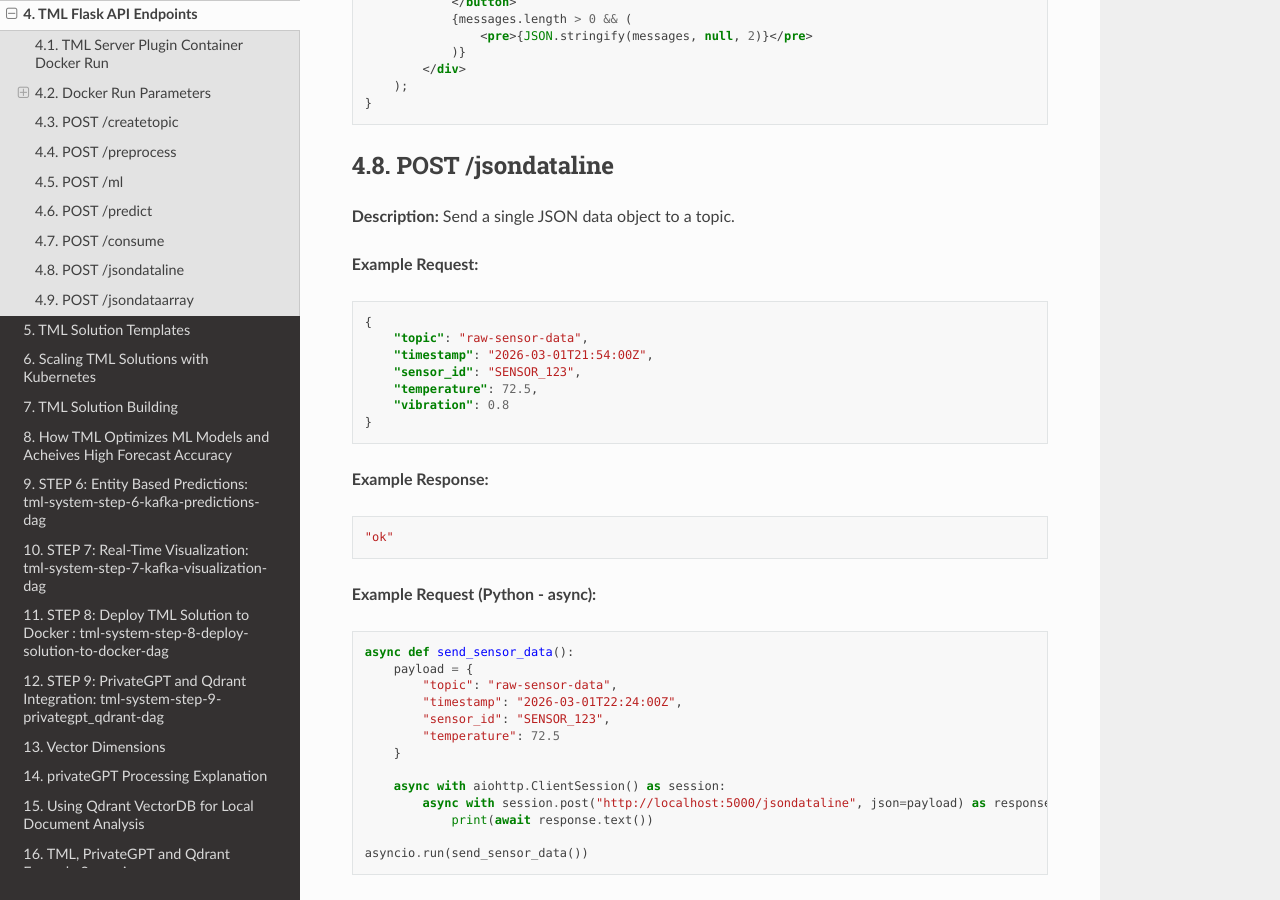
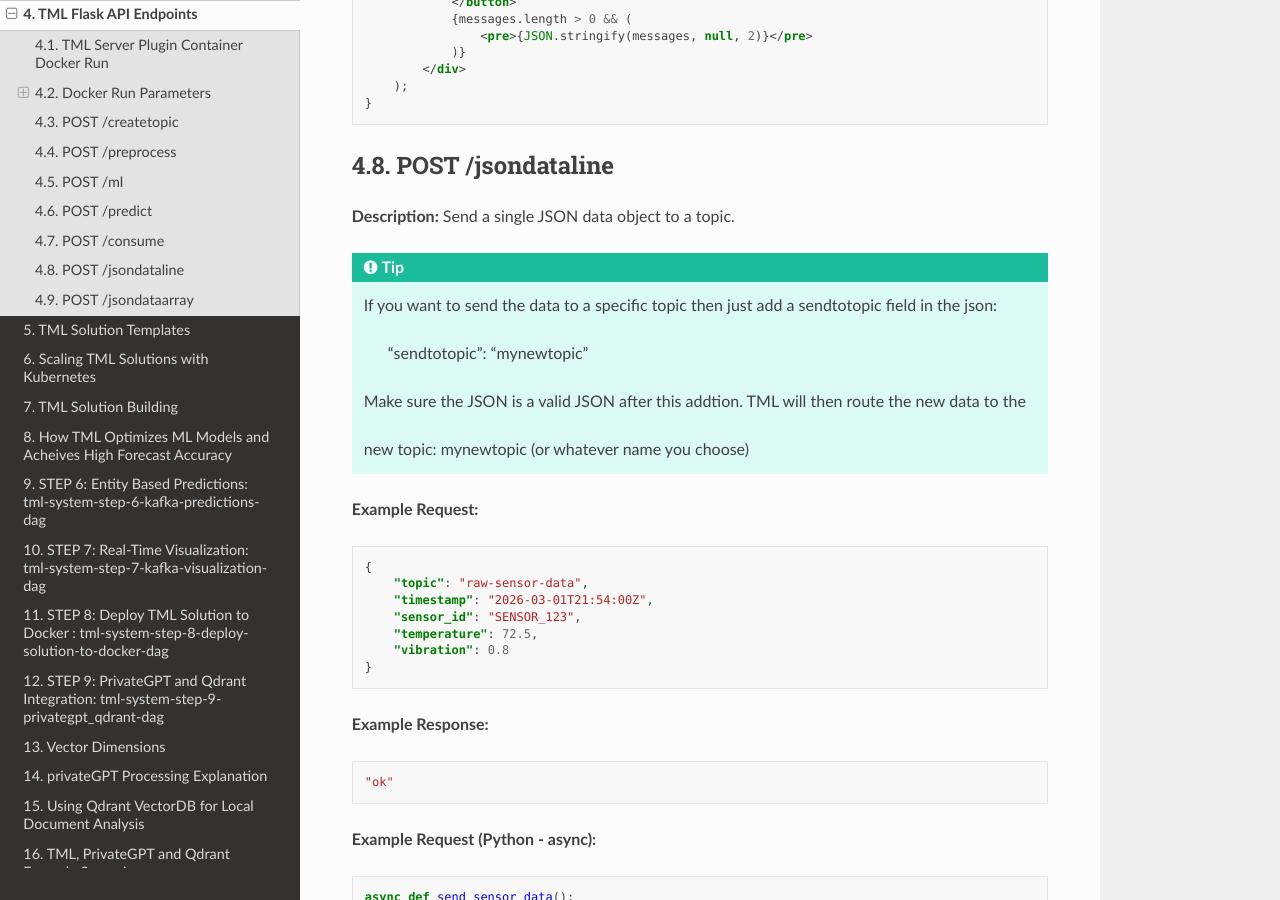
Before and after one commit to smaurice101/readthedocs, a Sphinx documentation site: the page built from docs/source/tmlapi.rst, in a window 1280 px wide and 900 px high, scrolled down 14483 px. Built offline with Sphinx 7.4.7 and the Read the Docs theme 3.1.0, drawn with Linux system fonts in a browser that asks for light colours.

Commit message:
Update tmlapi.rst

```diff
--- a/docs/source/tmlapi.rst
+++ b/docs/source/tmlapi.rst
@@ -816,6 +816,16 @@ POST /jsondataline
 **Description:**
 Send a single JSON data object to a topic.
 
+.. tip::
+
+   If you want to send the data to a specific topic then just add a sendtotopic field in the json:
+
+     "sendtotopic": "mynewtopic"
+
+   Make sure the JSON is a valid JSON after this addtion.  TML will then route the new data to the
+
+   new topic: mynewtopic (or whatever name you choose)
+
 **Example Request:**
 
 .. code-block:: json
```
